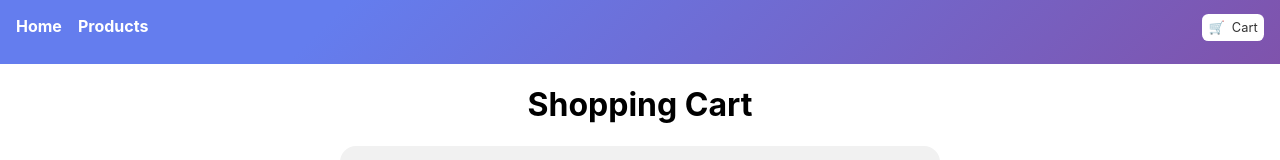
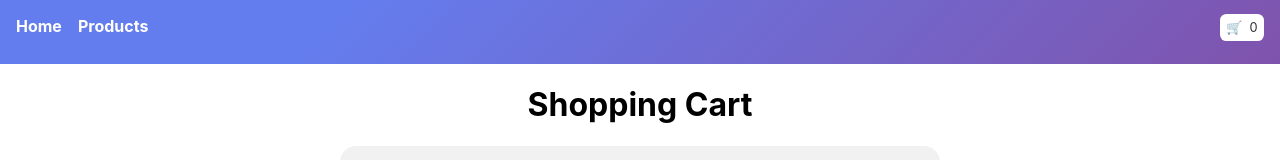
Before and after one commit to petitoff/redux-shopping-cart, a React (Vite) app: page /cart in a window 1280 px wide. Shown: the top 160 px of the page. Built offline with nearby package versions, Linux system fonts and the light colour scheme.

Commit message:
Use createSelector from Redux Toolkit to build a Memoized Selector

```diff
--- a/src/features/cart/CartLink.tsx
+++ b/src/features/cart/CartLink.tsx
@@ -1,11 +1,14 @@
 import React from "react";
 import { Link } from "react-router-dom";
+import { useAppSelector } from "../../app/hooks";
+import { getMemoizedNumItems } from "./cartSlice";
 import styles from "./CartLink.module.css";
 
 export function CartLink() {
+  const numItems = useAppSelector(getMemoizedNumItems);
   return (
     <Link to="/cart" className={styles.link}>
-      <span className={styles.text}>🛒&nbsp;&nbsp;Cart</span>
+      <span className={styles.text}>🛒&nbsp;&nbsp;{numItems ?? "Cart"}</span>
     </Link>
   );
 }
--- a/src/features/cart/cartSlice.ts
+++ b/src/features/cart/cartSlice.ts
@@ -1,4 +1,5 @@
-import { createSlice } from "@reduxjs/toolkit";
+import { PayloadAction, createSlice, createSelector } from "@reduxjs/toolkit";
+import { RootState } from "../../app/store";
 
 export interface CartState {
   items: { [productId: string]: number };
@@ -11,7 +12,18 @@ const initialState: CartState = {
 const cartSlice = createSlice({
   name: "cart",
   initialState,
-  reducers: {},
+  reducers: {
+    addToCart(state, action: PayloadAction<string>) {
+      const id = action.payload;
+      state.items[id] = (state.items[id] || 0) + 1;
+    },
+  },
 });
 
+export const { addToCart } = cartSlice.actions;
 export default cartSlice.reducer;
+
+export const getMemoizedNumItems = createSelector(
+  (state: RootState) => state.cart.items,
+  (items) => Object.values(items).reduce((a, b) => a + b, 0)
+);
--- a/src/features/products/Products.tsx
+++ b/src/features/products/Products.tsx
@@ -2,12 +2,17 @@ import React, { useEffect } from "react";
 import { useAppSelector, useAppDispatch } from "../../app/hooks";
 import { Product, getProducts } from "../../app/api";
 import { productsReceived } from "./productsSlice";
+import { addToCart } from "../cart/cartSlice";
 import styles from "./Products.module.css";
 
 export function Products() {
   const products = useAppSelector((state) => state.products.products);
 
   const dispatch = useAppDispatch();
+
+  const handleAddToCart = (id: string) => {
+    dispatch(addToCart(id));
+  };
 
   useEffect(() => {
     getProducts().then((products) => dispatch(productsReceived(products)));
@@ -29,7 +34,9 @@ export function Products() {
                 <h1>{product.name}</h1>
                 <p>{product.description}</p>
                 <p>${product.price}</p>
-                <button>Add to Cart 🛒</button>
+                <button onClick={() => handleAddToCart(product.id)}>
+                  Add to Cart 🛒
+                </button>
               </div>
             </article>
           </li>
```
